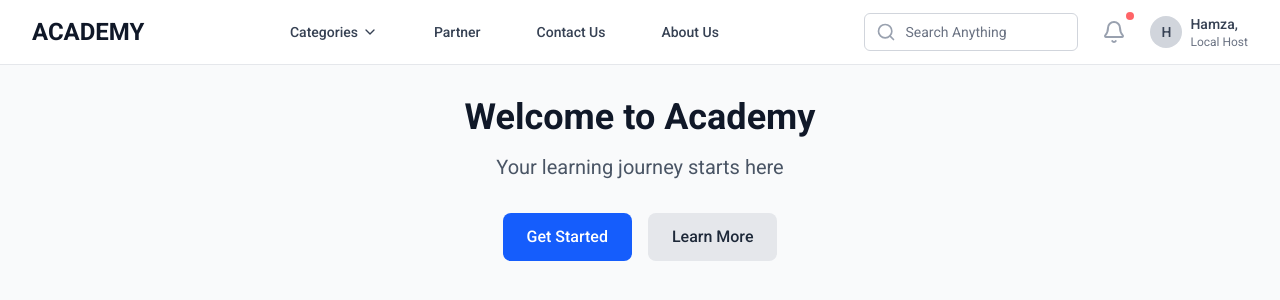
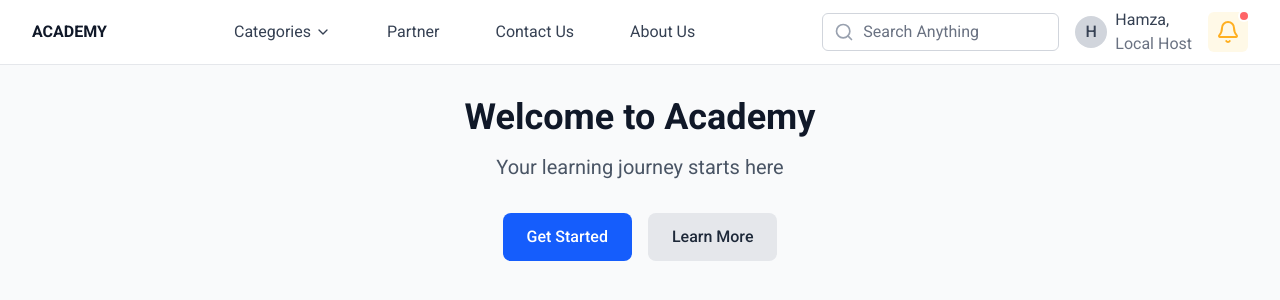
Before and after one commit to tabaani-interns/academy-Front, a Next.js app in the folder academy/: page / in a window 1280 px wide. Shown: the top 300 px of the page. Built offline with nearby package versions, Linux system fonts and the light colour scheme.

Commit message:
Refactor Header component to use consistent font styles and improve button accessibility

```diff
--- a/academy/components/Header.tsx
+++ b/academy/components/Header.tsx
@@ -8,25 +8,27 @@ const Header = () => {
         <div className="flex justify-between items-center h-16">
           {/* Logo */}
           <div className="flex items-center">
-            <h1 className="text-2xl font-bold text-gray-900">ACADEMY</h1>
+            <h1 className="text-h3 font-roboto font-bold text-gray-900">
+              ACADEMY
+            </h1>
           </div>
 
           {/* Navigation */}
           <nav className="hidden md:flex items-center space-x-8">
             <div className="relative group">
-              <button className="flex items-center text-gray-700 hover:text-gray-900 px-3 py-2 text-sm font-medium">
+              <button className="flex items-center text-gray-700 hover:text-gray-900 px-3 py-2 text-button font-roboto">
                 Categories
                 <ChevronDown className="ml-1 h-4 w-4" />
               </button>
               {/* Dropdown menu can be added here */}
             </div>
-            <button className="text-gray-700 hover:text-gray-900 px-3 py-2 text-sm font-medium">
+            <button className="text-gray-700 hover:text-gray-900 px-3 py-2 text-button font-roboto">
               Partner
             </button>
-            <button className="text-gray-700 hover:text-gray-900 px-3 py-2 text-sm font-medium">
+            <button className="text-gray-700 hover:text-gray-900 px-3 py-2 text-button font-roboto">
               Contact Us
             </button>
-            <button className="text-gray-700 hover:text-gray-900 px-3 py-2 text-sm font-medium">
+            <button className="text-gray-700 hover:text-gray-900 px-3 py-2 text-button font-roboto">
               About Us
             </button>
           </nav>
@@ -41,28 +43,34 @@ const Header = () => {
               <input
                 type="text"
                 placeholder="Search Anything"
-                className="block w-full pl-10 pr-3 py-2 border border-gray-300 rounded-md leading-5 bg-white placeholder-gray-500 focus:outline-none focus:placeholder-gray-400 focus:ring-1 focus:ring-blue-500 focus:border-blue-500 sm:text-sm"
+                className="block w-full pl-10 pr-3 py-2 border border-gray-300 rounded-md leading-5 bg-white placeholder-gray-500 focus:outline-none focus:placeholder-gray-400 focus:ring-1 focus:ring-blue-500 focus:border-blue-500 text-input font-roboto"
               />
             </div>
-
-            {/* Notification Bell */}
-            <button className="relative p-2 text-gray-400 hover:text-gray-500">
-              <Bell className="h-6 w-6" />
-              <span className="absolute top-0 right-0 block h-2 w-2 rounded-full bg-red-400 ring-2 ring-white"></span>
-            </button>
 
             {/* User Profile */}
             <div className="flex items-center space-x-3">
               <div className="flex items-center space-x-2">
                 <div className="h-8 w-8 rounded-full bg-gray-300 flex items-center justify-center">
-                  <span className="text-sm font-medium text-gray-700">H</span>
+                  <span className="text-body2 font-roboto font-medium text-gray-700">
+                    H
+                  </span>
                 </div>
                 <div className="hidden sm:block">
-                  <p className="text-sm font-medium text-gray-700">Hamza,</p>
-                  <p className="text-xs text-gray-500">Local Host</p>
+                  <p className="text-subtitle2 font-roboto text-gray-700">
+                    Hamza,
+                  </p>
+                  <p className="text-body2 font-roboto text-gray-500">
+                    Local Host
+                  </p>
                 </div>
               </div>
             </div>
+
+            {/* Notification Bell */}
+            <button className="relative p-2 bg-primary-5 rounded-md hover:bg-primary-10 transition-colors">
+              <Bell className="h-6 w-6 text-primary" />
+              <span className="absolute top-0 right-0 block h-2 w-2 rounded-full bg-red-400 ring-2 ring-white"></span>
+            </button>
           </div>
 
           {/* Mobile menu button */}
@@ -96,17 +104,17 @@ const Header = () => {
       {/* Mobile menu */}
       <div className="md:hidden">
         <div className="px-2 pt-2 pb-3 space-y-1 sm:px-3 bg-white border-t border-gray-200">
-          <button className="flex items-center text-gray-700 hover:text-gray-900 block px-3 py-2 text-base font-medium w-full text-left">
+          <button className="flex items-center text-gray-700 hover:text-gray-900 block px-3 py-2 text-button font-roboto w-full text-left">
             Categories
             <ChevronDown className="ml-1 h-4 w-4" />
           </button>
-          <button className="text-gray-700 hover:text-gray-900 block px-3 py-2 text-base font-medium">
+          <button className="text-gray-700 hover:text-gray-900 block px-3 py-2 text-button font-roboto">
             Partner
           </button>
-          <button className="text-gray-700 hover:text-gray-900 block px-3 py-2 text-base font-medium">
+          <button className="text-gray-700 hover:text-gray-900 block px-3 py-2 text-button font-roboto">
             Contact Us
           </button>
-          <button className="text-gray-700 hover:text-gray-900 block px-3 py-2 text-base font-medium">
+          <button className="text-gray-700 hover:text-gray-900 block px-3 py-2 text-button font-roboto">
             About Us
           </button>
         </div>
```
